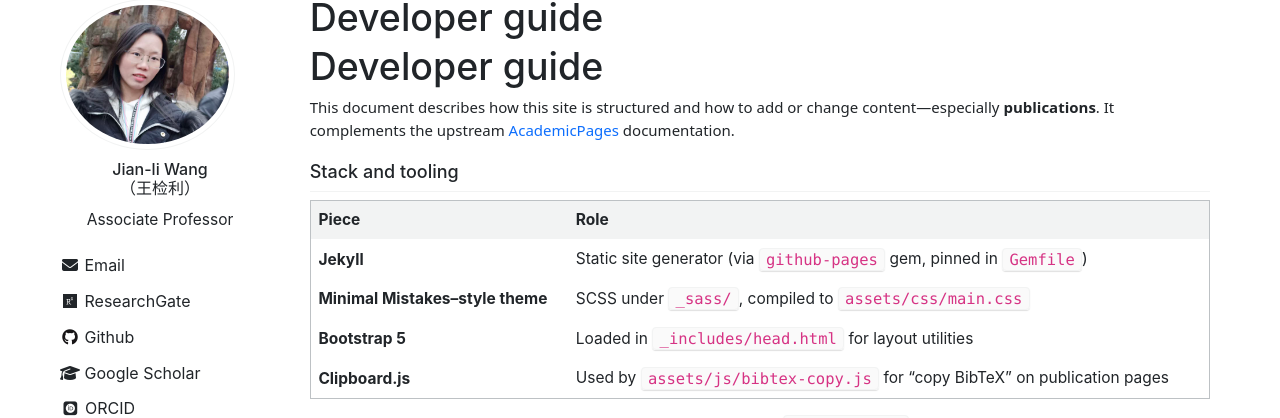
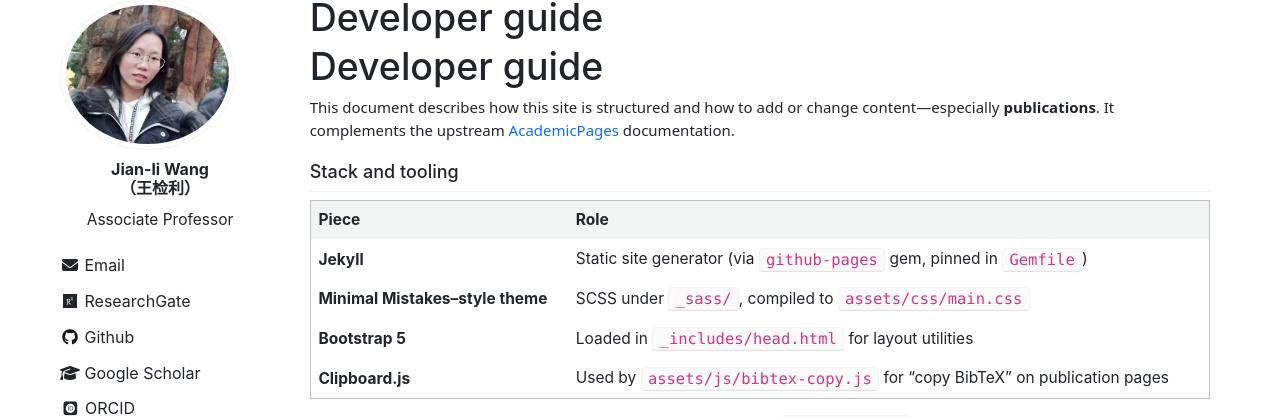
Before and after one commit to wangjianli123/wangjianli123.github.io, a Jekyll site: the page built from DEV.md, in a window 1280 px wide. Shown: the part 100-518 px from the top of the page. Built offline with Jekyll 4.4.1, drawn with Linux system fonts in a browser that asks for light colours; nearby versions of some CDN libraries; some web fonts are replaced; our own code applies the rules of GitHub Pages for plain Markdown files; comment, search, counter and statistics services are not loaded.

```diff
--- a/_config.yml
+++ b/_config.yml
@@ -79,7 +79,7 @@ analytics:
 
 # Site Author
 author:
-  name             : "Jian-li Wang<br>（王检利）"
+  name             : "<strong>Jian-li Wang<br>（王检利）</strong>"
   avatar           : "profile.png"
   bio              : "Associate Professor"
   location         : # "US"
```
